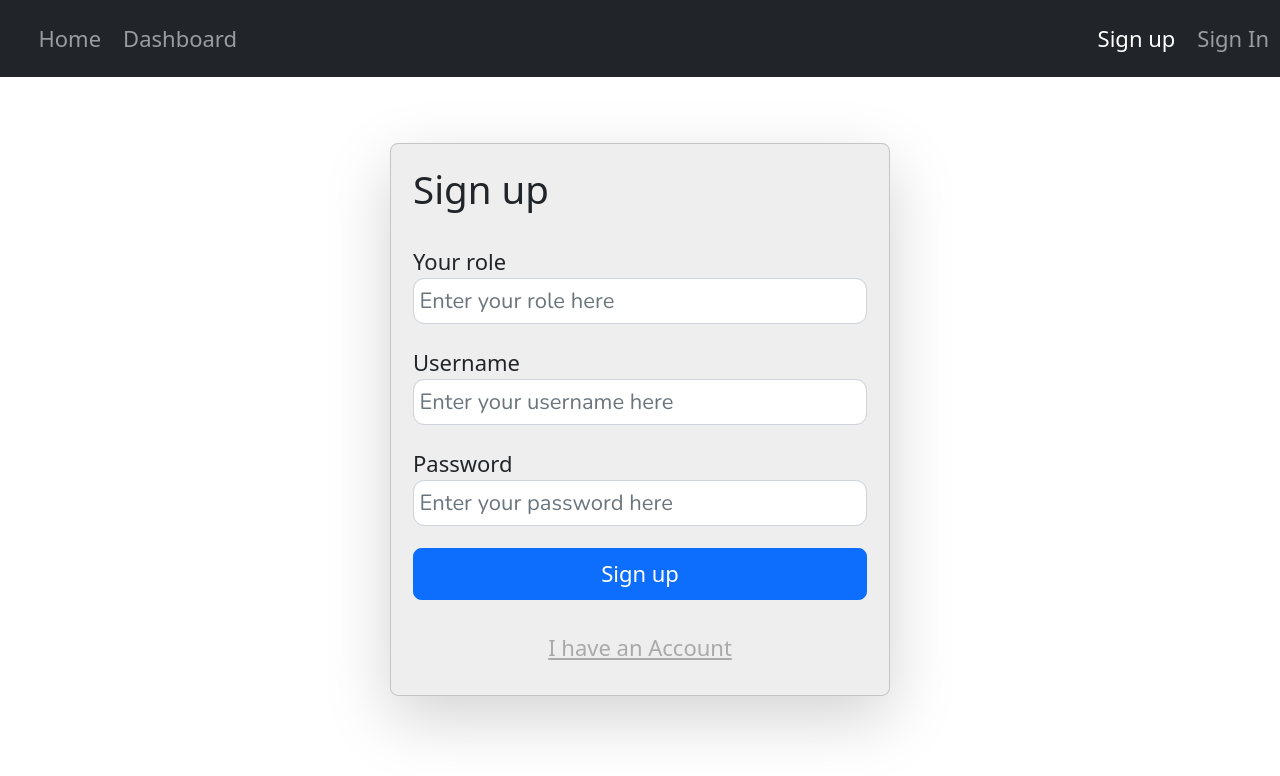
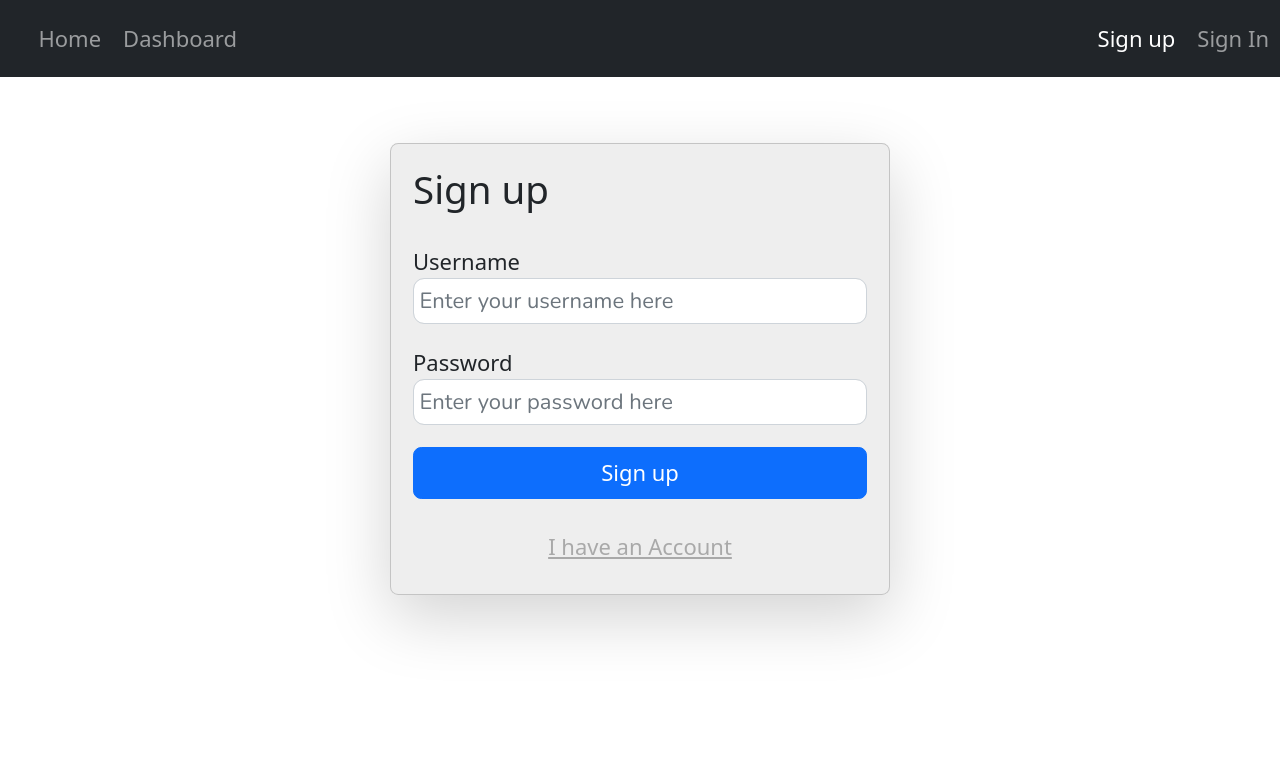
Before and after one commit to Gavin-1001/Kaseya-Frontend, a React (Create React App) app: page /register in a window 1280 px wide. Shown: the top 776 px of the page. Built offline with nearby package versions, Linux system fonts and the light colour scheme.

Commit message:
Code with select not working

```diff
--- /dev/null
+++ b/src/common/models/Skill.js
@@ -0,0 +1,7 @@
+export default class Skill{
+    constructor (id, skillName, skillDescription){
+        this.id = id;
+        this.skillName = skillName;
+        this.skillDescription = skillDescription;
+    }
+}
--- a/src/common/models/User.js
+++ b/src/common/models/User.js
@@ -4,6 +4,5 @@ export default class User{
         this.username = username;
         this.password = password;
         this.token = token;
-        this.role = role;
     }
 }
--- a/src/components/modals/EmployeeSave.jsx
+++ b/src/components/modals/EmployeeSave.jsx
@@ -1,6 +1,7 @@
 import { forwardRef, useEffect, useImperativeHandle, useState } from "react";
 import { Modal } from "react-bootstrap";
 import Employee from "../../common/models/Employee";
+//import Skill from "../../common/models/Skill.js";
 import employeeService from "../../service/employeeService";
 
 const EmployeeSave = forwardRef((props, ref) => {
@@ -10,19 +11,32 @@ const EmployeeSave = forwardRef((props, ref) => {
       setTimeout(() => {
         setShow(true);
       }, 0);
-    }
+    },
   }));
 
   const [employee, setEmployee] = useState(
     new Employee("", "", "", "", "", "", "", "")
   );
+
+ // const [skill, setSkill] = useState(new Skill ("","", ""))
   const [errorMessage, setErrorMessage] = useState("");
   const [submitted, setSubmitted] = useState(false);
   const [show, setShow] = useState(false);
+  const [skill, setSkill] = useState("advanced");
+
+
+//   const skillOptions = ({employeeSkill, employeeChange}) => {
+//   const options = [
+//     {label: "Beginner", value: "Beginner"},
+//     {label: "Intermediate", value: "Intermediate"},
+//     {label: "Advanced", value: "Advanced"},
+//   ]
 
   useEffect(() => {
     setEmployee(props.employee);
   }, [props.employee]);
+
+
 
   const saveEmployee = (e) => {
     e.preventDefault();
@@ -59,12 +73,12 @@ const EmployeeSave = forwardRef((props, ref) => {
   const handleChange = (e) => {
     const { name, value } = e.target;
 
-    setEmployee((prevState => {
+    setEmployee((prevState) => {
       return {
         ...prevState,
-        [name]: value
+        [name]: value,
       };
-    }));
+    });
   };
 
   return (
@@ -84,9 +98,9 @@ const EmployeeSave = forwardRef((props, ref) => {
         </div>
 
         <div className="modal-body">
-          {errorMessage &&
+          {errorMessage && (
             <div className="alert alert-danger">{errorMessage}</div>
-          }
+          )}
 
           <div className="form-group">
             <label htmlFor="employeeFirstName">First Name: </label>
@@ -145,7 +159,7 @@ const EmployeeSave = forwardRef((props, ref) => {
             <div className="invalid-feedback">Date of Birth is required</div>
           </div>
 
-          {/*Skill Level*/}
+          {/*Skill Level INPUT*/}
           <div className="form-group">
             <label htmlFor="employeeSkillLevel">Skill Level </label>
             <input
@@ -159,6 +173,27 @@ const EmployeeSave = forwardRef((props, ref) => {
             />
             <div className="invalid-feedback">Skill Level is required</div>
           </div>
+
+          {/* <div className="form-group">
+            <label htmlFor="employeeSkillLevel">Skill Level </label>
+            <input
+              type="radio"
+              name="skillLevel"
+              className="form-control"
+              value={Employee.skillLevel}
+            />
+          </div> */}
+
+          {/* <div className="form-group">
+            <label htmlFor="employeeSkillLevel">Choose skill</label>
+                <select className="form-control" name="skill" value={skill} required onChange={(e) => handleChange(e)}>
+                    <option value="beginner"> Beginner</option>
+                    <option value="intermediate">Intermediate</option>
+                    <option value="advanced">Advanced</option>
+                </select>
+                * console.log(Employee.skillsSelect.value) *
+                <div className="invalid-feedback">Select is required</div>
+          </div> */}
 
           {/*isActive*/}
           <div className="form-group">
--- a/src/pages/dashboard/Dashboard.jsx
+++ b/src/pages/dashboard/Dashboard.jsx
@@ -34,7 +34,7 @@ const Dashboard = () => {
   };
 
   const createEmployeeRequest = () => {
-    setEmployeeSelect(new Employee("", "", "", "", "", "", ""));
+    setEmployeeSelect(new Employee("", "", "", "", "", "", "",""));
     addEmployeeComponent.current?.showEmployeeModal();
   };
 
@@ -49,9 +49,7 @@ const Dashboard = () => {
         console.log(err);
       });
   };
-  {
-    /*Update Emploee will use the same code for modal as the addEmployee modal*/
-  }
+
   const updateEmployeeRequest = (item) => {
     setEmployeeSelect(Object.assign({}, item));
     addEmployeeComponent.current?.showEmployeeModal();
--- a/src/pages/register/Register.jsx
+++ b/src/pages/register/Register.jsx
@@ -2,11 +2,11 @@ import React, { useEffect, useState } from "react";
 import User from "../../common/models/User";
 import { useSelector } from "react-redux";
 import { useNavigate, Link } from "react-router-dom";
-import './Register.css';
+import "./Register.css";
 import AuthService from "../../service/AuthService";
 
 const Register = () => {
-  const [user, setUser] = useState(new User('', '', ''));
+  const [user, setUser] = useState(new User("", ""));
   const [loading, setLoading] = useState(false); //sets a loading state to let the user know the page is loading
   const [submitted, setSubmitted] = useState(false);
   const [errorMessage, setErrorMessage] = useState("");
@@ -14,7 +14,6 @@ const Register = () => {
   const currentUser = useSelector((state) => state.user);
 
   const navigate = useNavigate();
-
 
   useEffect(() => {
     if (currentUser?.id) {
@@ -37,14 +36,14 @@ const Register = () => {
     //stops the register creds being displayed in url
 
     setSubmitted(true);
-    if (!user.username || !user.password || !user.role) { //add || !user.role
+    if (!user.username || !user.password) {
       return; //checks if username and password fields are not empty
     }
     setLoading(true);
 
     //Authenitcation next
     AuthService.register(user)
-      .then(_ => {
+      .then((_) => {
         //set user in session
         navigate("/login");
       })
@@ -52,11 +51,12 @@ const Register = () => {
         console.log(error);
         // Todo:v
         //add custom user error pasges later. Check if error is 409 => username password not valid. setsErrorMsg to something like username not found
-            //don't expose the users creds by allowing
-        if(error?.response?.status === 409){ // 409
-            setErrorMessage("username or password is not valid")
-        }else{
-            setErrorMessage("Unexpected error. Try again.");
+        //don't expose the users creds by allowing
+        if (error?.response?.status === 409) {
+          // 409
+          setErrorMessage("username or password is not valid");
+        } else {
+          setErrorMessage("Unexpected error. Try again.");
         }
         setLoading(false);
       });
@@ -65,7 +65,8 @@ const Register = () => {
   return (
     <div className="container mt-5">
       <div className="card ms-auto me-auto p-3 shadow-lg custom-card">
-      <h3>Sign up</h3> {/*NoT really happy with this but style later if you get a chance*/}
+        <h3>Sign up</h3>{" "}
+        {/*NoT really happy with this but style later if you get a chance*/}
         {errorMessage && (
           <div className="alert alert-danger">{errorMessage}</div>
         )}
@@ -74,26 +75,6 @@ const Register = () => {
           className={submitted ? "was-validated" : ""}
           noValidate // does not validate the form
         >
-            <div className="form-group">
-            {/*USER's Role*/}
-            <label htmlFor="role">Your role</label>
-            <input
-              type="text"
-              name="role"
-              className="form-control"
-              placeholder="Enter your role here"
-              value={user.role}
-              onChange={(e) => handleChange(e)}
-              required
-            />
-        {/*DISPLAYS ANY ERROR MESSAGE RELATING TO FIELD*/}
-            <div className="invalid-feedback">Role IS REQUIRED!!</div>
-          </div>
-
-
-
-
-
           <div className="form-group">
             {/*USERNAME*/}
             <label htmlFor="username">Username</label>
```
Also changed, not shown: 1 other file (tests, documents, lock files or other folders).
